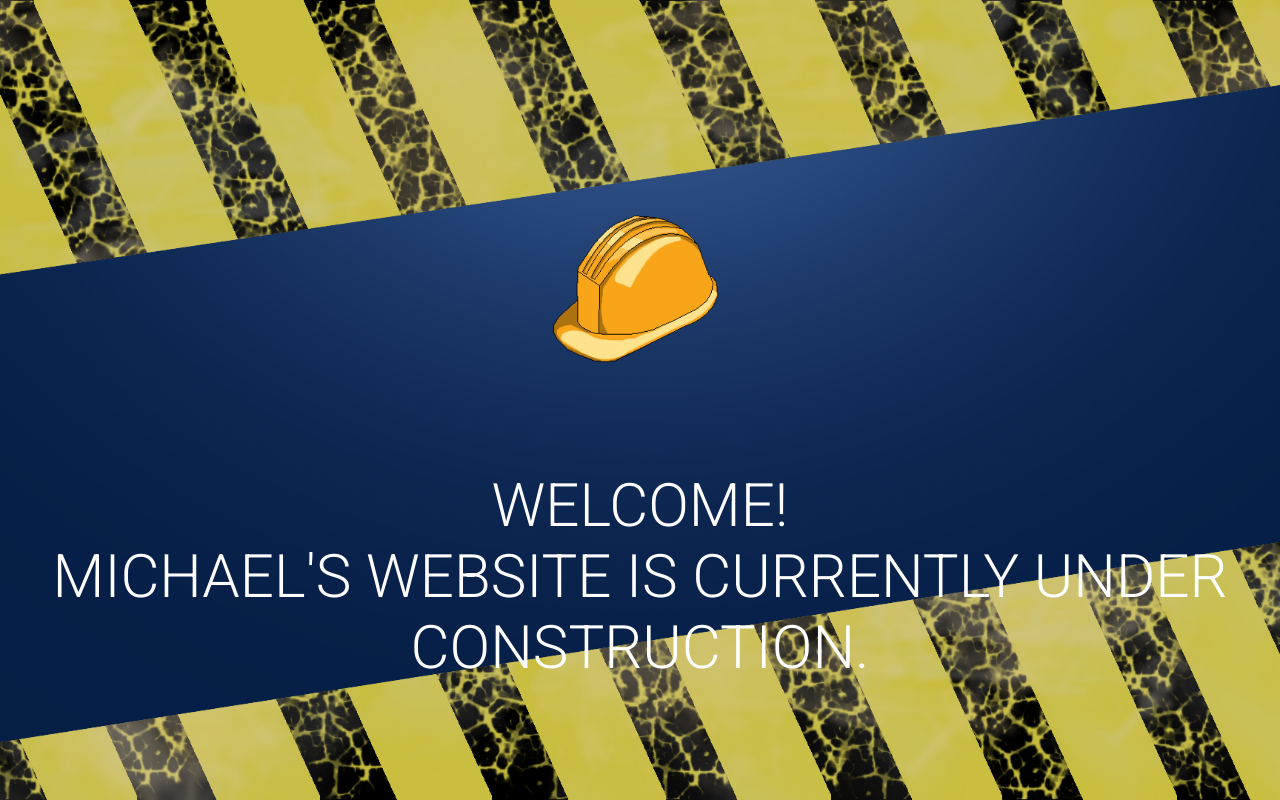
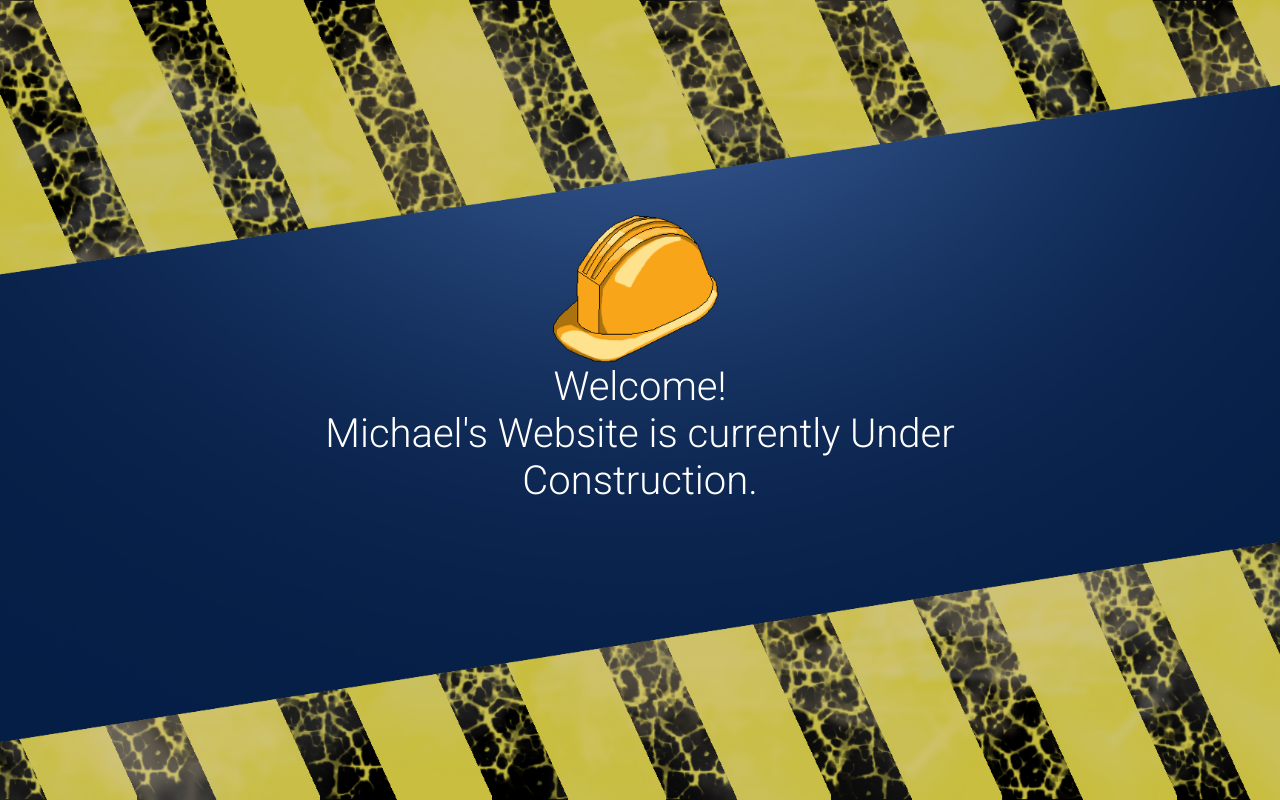
Before and after one commit to Selkrin/Selkrin.github.io, a plain HTML site: page index.html in a window 1280 px wide. Drawn offline with Linux system fonts and the light colour scheme.

Commit message:
Update main.css

```diff
--- a/css/main.css
+++ b/css/main.css
@@ -13,9 +13,11 @@ font-family:'Roboto', sans-serif;
 }
 
 .site-title{
-	padding-top:420px;
+	position: absolute;
+	top:50%;
+	left:50%;
+	transform: translate(-50%, -50%);
 	text-align:center;
-	text-transform:uppercase;
-	font-weight:300;
-	font-size:60px;
+	font-weight:350;
+	font-size:40px;
 }
```
